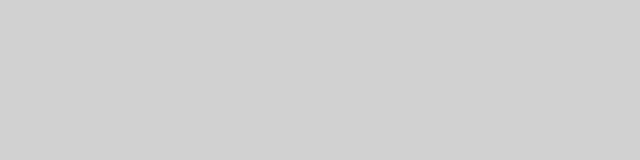
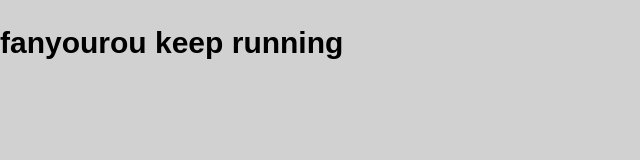
Before and after one commit to fanyourou/fanyourou, a plain HTML site: page index.html in a window 1280 px wide. Shown: the whole page, without its empty margins (0-640 px from the left). Drawn offline with nearby package versions, Linux system fonts and the light colour scheme.

Commit message:
Update index.html

```diff
--- a/index.html
+++ b/index.html
@@ -18,6 +18,8 @@
 
 <body>
 
-
+ <h1>
+   fanyourou
+   keep running
 </body>
 </html>
```
